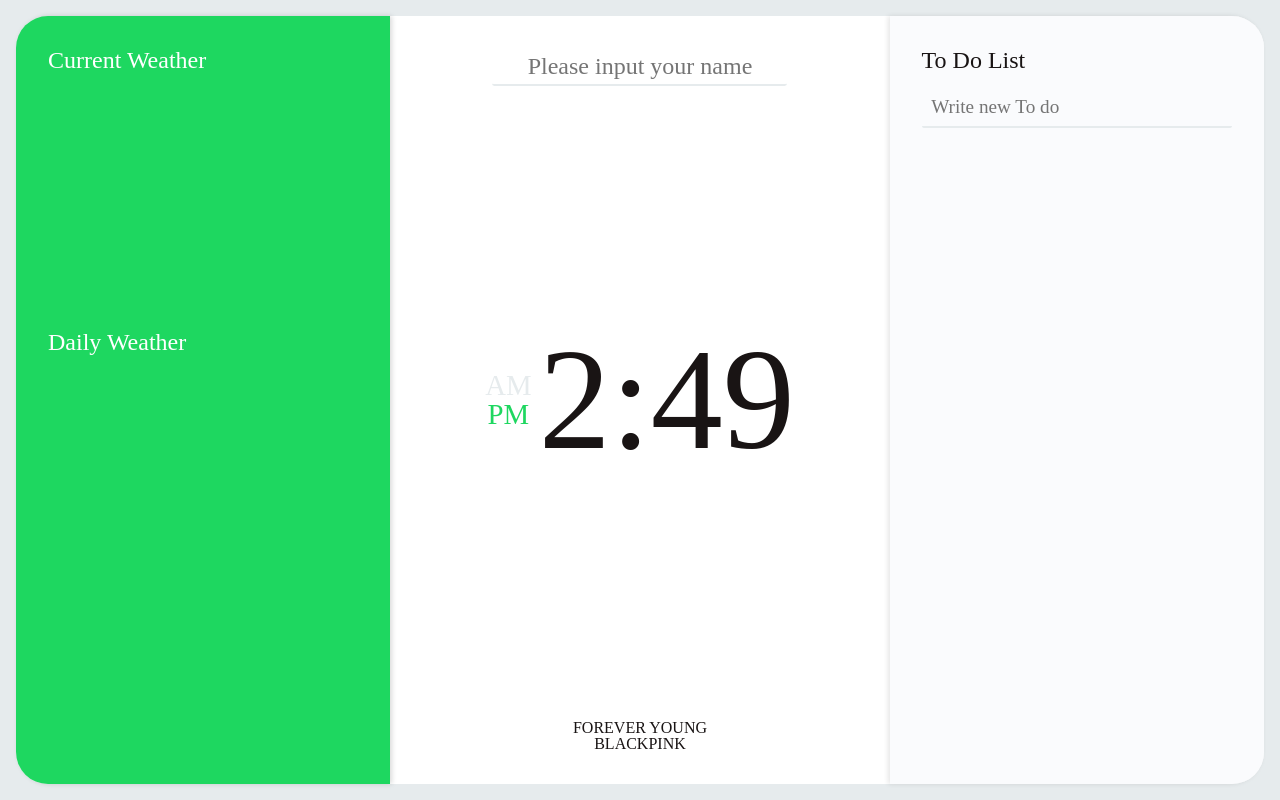
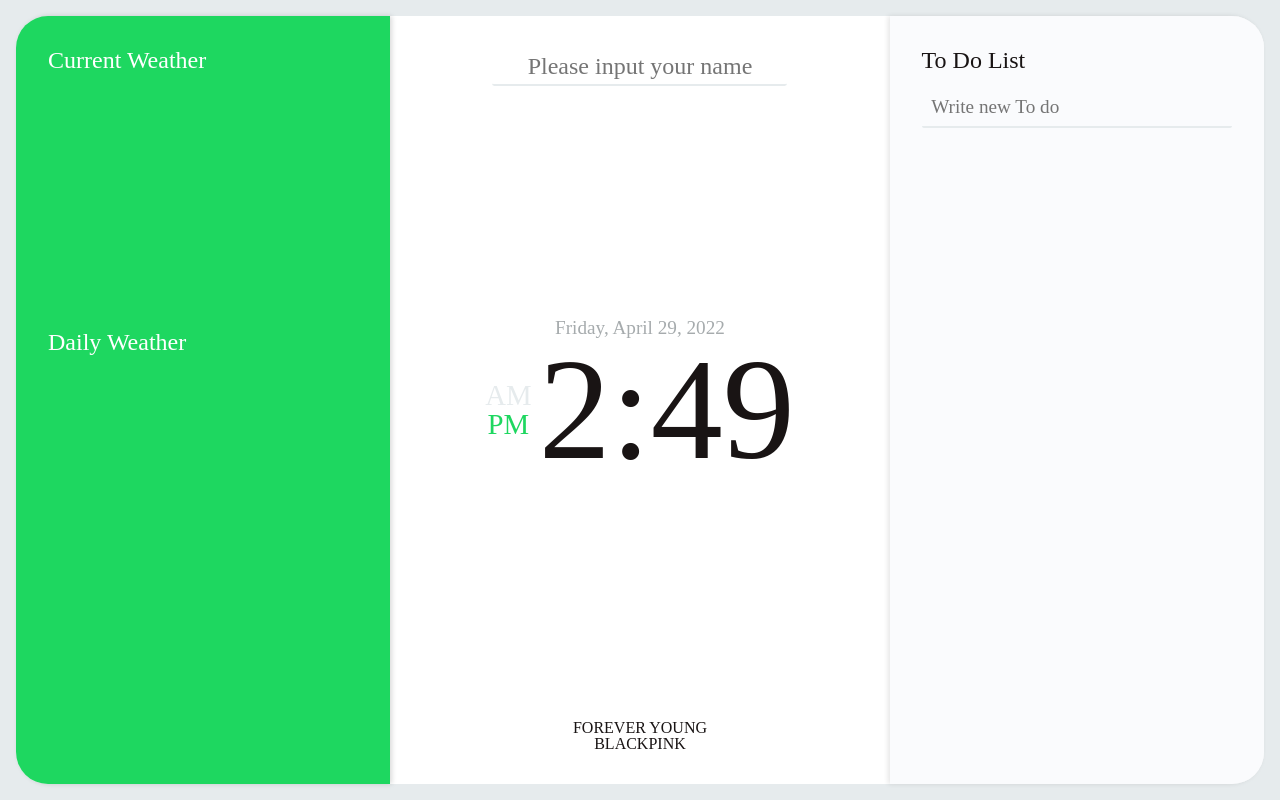
Before and after one commit to hm-Jeon/New-Momentum, a website built with Parcel: page index.html in a window 1280 px wide. Built offline with nearby package versions, Linux system fonts and the light colour scheme; no server answers; a web font is replaced by a local one.

Commit message:
Clock 기능 추가 개발
- 날짜 표시 기능 추가

```diff
--- a/src/css/clock/clock.scss
+++ b/src/css/clock/clock.scss
@@ -1,18 +1,31 @@
 section.center {
   .clock {
     display: flex;
+    flex-direction: column;
     align-items: center;
     position: relative;
-    font-size: 9rem;
     user-select: none;
 
+    & > .date {
+      & > span {
+        color: var(--dark-gray);
+        font-size: 1.2rem;
+        font-weight: 500;
+      }
+    }
+
+    & > .clockDiv {
+      display: flex;
+      align-items: center;
+      font-size: 9rem;
+
       &:hover {
-      .toggle {
+        & > .toggle {
           visibility: visible;
         }
       }
 
-    .AM_PM {
+      & > .AM_PM {
         display: none;
         flex-direction: column;
         justify-content: center;
@@ -22,7 +35,7 @@ section.center {
           display: flex;
         }
 
-      span {
+        & > span {
           color: var(--gray);
           font-size: 0.2em;
 
@@ -33,12 +46,12 @@ section.center {
         }
       }
 
-    .time {
+      & > .time {
         font-weight: 500;
         padding-left: 0.05em;
       }
 
-    .toggle {
+      & > .toggle {
         display: flex;
         align-items: center;
         position: absolute;
@@ -60,3 +73,4 @@ section.center {
       }
     }
   }
+}
--- a/src/ts/clock/clock.template.ts
+++ b/src/ts/clock/clock.template.ts
@@ -1,11 +1,16 @@
 const template = `
-  <div class="AM_PM">
-    <span class="AM">AM</span>
-    <span class="PM">PM</span>
+  <div class="date">
+    <span>{{date}}</span>
   </div>
-  <span class="time">{{time}}</span>
-  <div class="toggle">
-    <i class="fa-solid fa-clock-rotate-left"></i>
+  <div class="clockDiv">
+    <div class="AM_PM">
+      <span class="AM">AM</span>
+      <span class="PM">PM</span>
+    </div>
+    <span class="time"></span>
+    <div class="toggle">
+      <i class="fa-solid fa-clock-rotate-left"></i>
+    </div>
   </div>
 `;
 
--- a/src/ts/clock/clock.ts
+++ b/src/ts/clock/clock.ts
@@ -2,6 +2,7 @@ import template from "./clock.template";
 
 const AM_CLASS: string = ".AM";
 const PM_CLASS: string = ".PM";
+const DATE_CLASS: string = ".date span";
 const TIME_CLASS: string = ".time";
 const TOGGLE_CLASS: string = ".toggle i";
 const ACTIVE_KEY: string = "active";
@@ -10,6 +11,7 @@ const IS_12HOURS_SYSTEM_KEY = "is12HoursSystem";
 export default class Clock {
   private template: HandlebarsTemplateDelegate = template;
   private container: HTMLElement;
+  private dateSpan: HTMLElement;
   private timeSpan: HTMLElement;
   private toggleBtn: HTMLElement;
   private is12HoursSystem: boolean;
@@ -18,13 +20,28 @@ export default class Clock {
     this.container = document.querySelector(container) as HTMLElement;
     this.render();
 
+    this.dateSpan = this.container.querySelector(DATE_CLASS) as HTMLElement;
+    this.renderDate();
+
     this.is12HoursSystem = this.getStoredHoursSystem();
-    this.toggleBtn = this.container.querySelector(TOGGLE_CLASS) as HTMLElement;
-    this.toggleBtn.addEventListener("click", this.toggleHoursSystem);
 
     this.timeSpan = this.container.querySelector(TIME_CLASS) as HTMLElement;
     this.renderTime(this.getTime());
+
+    this.toggleBtn = this.container.querySelector(TOGGLE_CLASS) as HTMLElement;
+    this.toggleBtn.addEventListener("click", this.toggleHoursSystem);
   }
+
+  private renderDate = (): void => {
+    const dayofWeek = new Date().toLocaleDateString("en", {
+      weekday: "long",
+      year: "numeric",
+      month: "long",
+      day: "numeric",
+    });
+
+    this.dateSpan.innerHTML = dayofWeek;
+  };
 
   private getStoredHoursSystem = (): boolean => {
     return !localStorage.getItem(IS_12HOURS_SYSTEM_KEY)
```
Also changed, not shown: src/css/clock/clock.css, 1 other file. Lines whose indentation alone changed are shown as unchanged.
